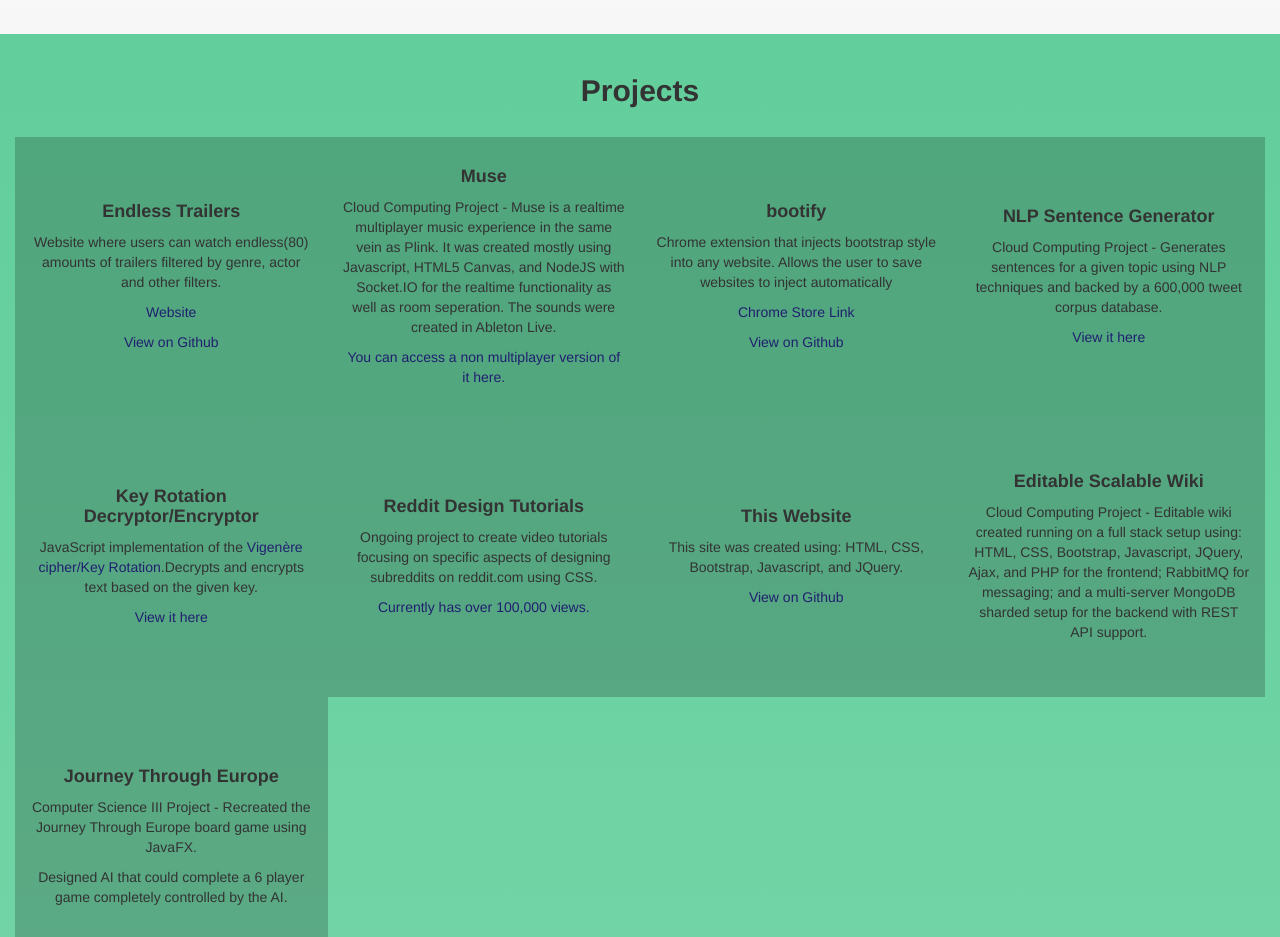
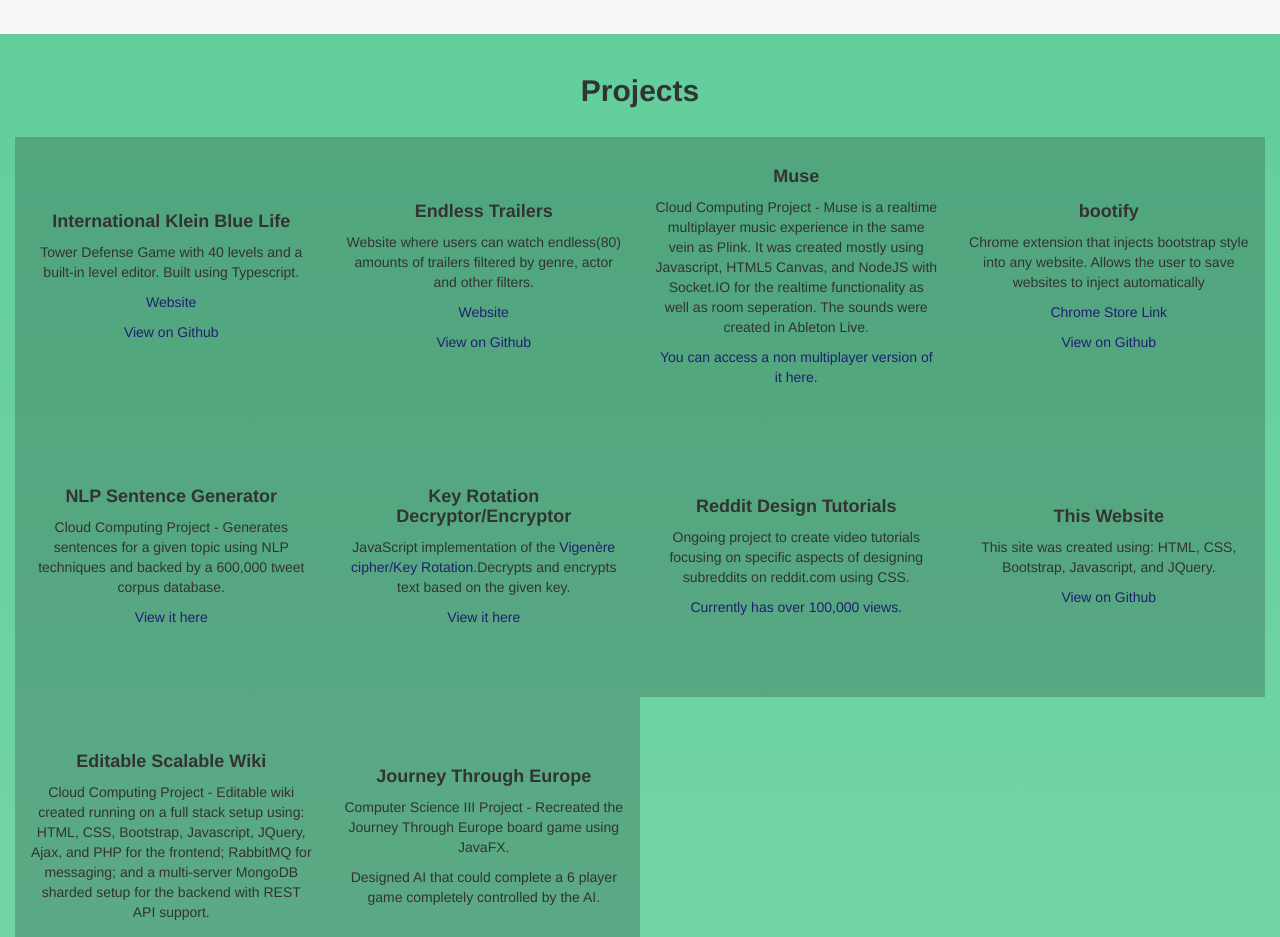
Before and after one commit to JoshWein/joshwein.github.io, a plain HTML site: page index.html in a window 1280 px wide. Shown: the part 1040-1977 px from the top of the page. Drawn offline with nearby package versions, Linux system fonts and the light colour scheme.

Commit message:
Added TD Game to Projects

```diff
--- a/index.html
+++ b/index.html
@@ -221,6 +221,23 @@
                 <h2 class="rwtitle">
                     <strong class="titleText" id="projectsTitle">Projects</strong>
                 </h2>
+            </div>
+            <div class="projSquare col-xs-12 col-sm-6 col-md-4 col-lg-3">
+                <div class="projSquareInfo">
+                    <h4><strong>
+                        International Klein Blue Life
+                    </strong></h4>
+                    <p>
+                        Tower Defense Game with 40 levels and a built-in level editor. Built using Typescript.
+                    </p>
+                    <p>
+                        <a target="_blank" href="https://ikblife-bd51a.firebaseapp.com/">Website</a>
+                    </p>
+                    <p>
+                        <a target="_blank" href="https://github.com/JoshWein/IKBLife">View on
+                            Github</a>
+                    </p>
+                </div>
             </div>
             <div class="projSquare col-xs-12 col-sm-6 col-md-4 col-lg-3">
                 <div class="projSquareInfo">
```
